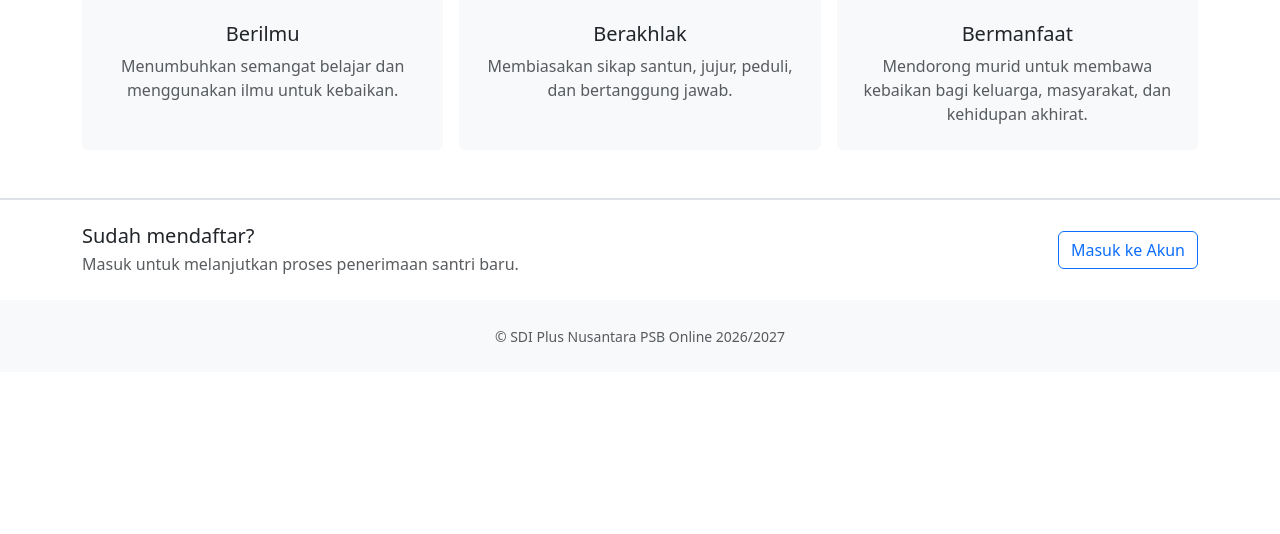
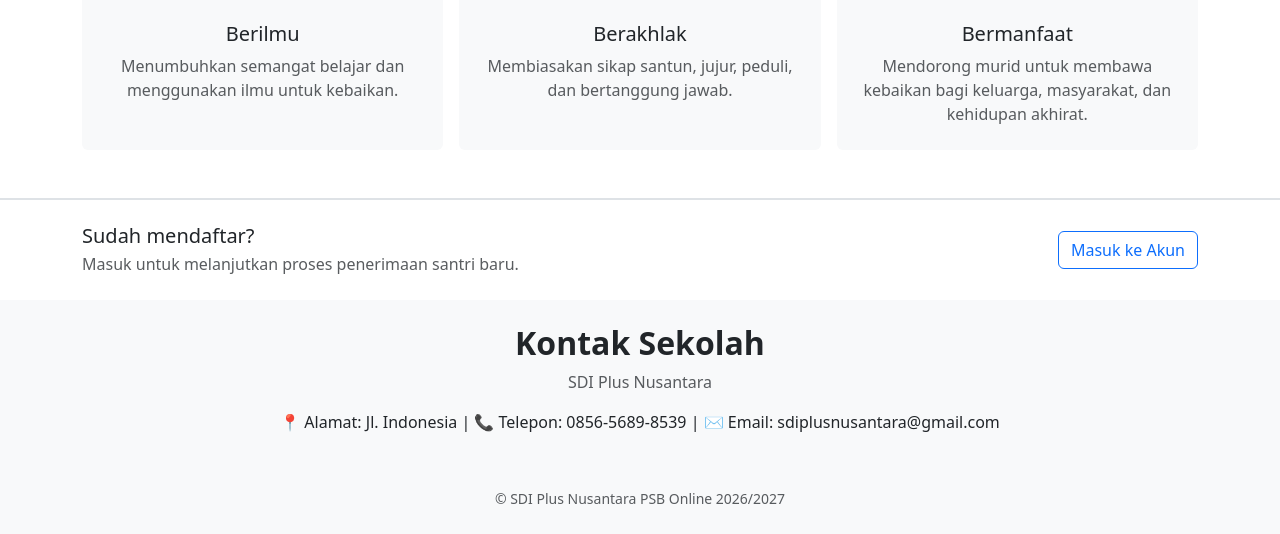
Before and after one commit to kakasaya/PSB-Online, a PHP site: page / in a window 1280 px wide. Shown: the part 1361-1895 px from the top of the page. Before the commit the page ends 1703 px from the top, so only its background shows below. Run offline with PHP 8.4, Linux system fonts and the light colour scheme.

Commit message:
Menambahkan bagian kontak sekolah

```diff
--- a/index.php
+++ b/index.php
@@ -143,6 +143,16 @@
         </section>
     </main>
 
+    <section class="container py-4">
+        <div class="text-center">
+            <h2 class="fw-bold">Kontak Sekolah</h2>
+            <p class="text-body-secondary">
+                SDI Plus Nusantara
+            </p>
+            <p class="mb-1">📍 Alamat: Jl. Indonesia | 📞 Telepon: 0856-5689-8539 | ✉️ Email: sdiplusnusantara@gmail.com  </p>
+        </div>
+    </section>
+
     <footer class="container py-4 text-center text-body-secondary">
         <small>&copy; SDI Plus Nusantara PSB Online 2026/2027</small>
     </footer>
```
